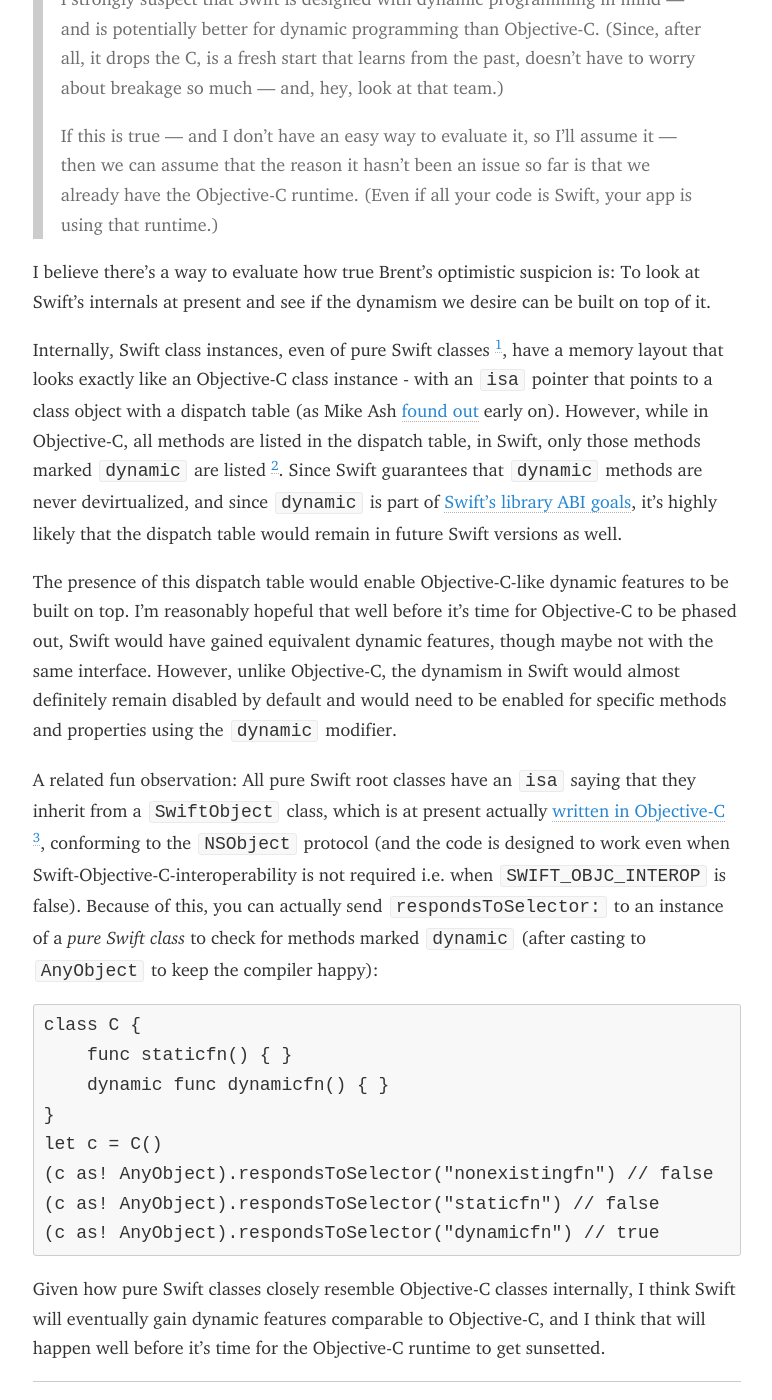
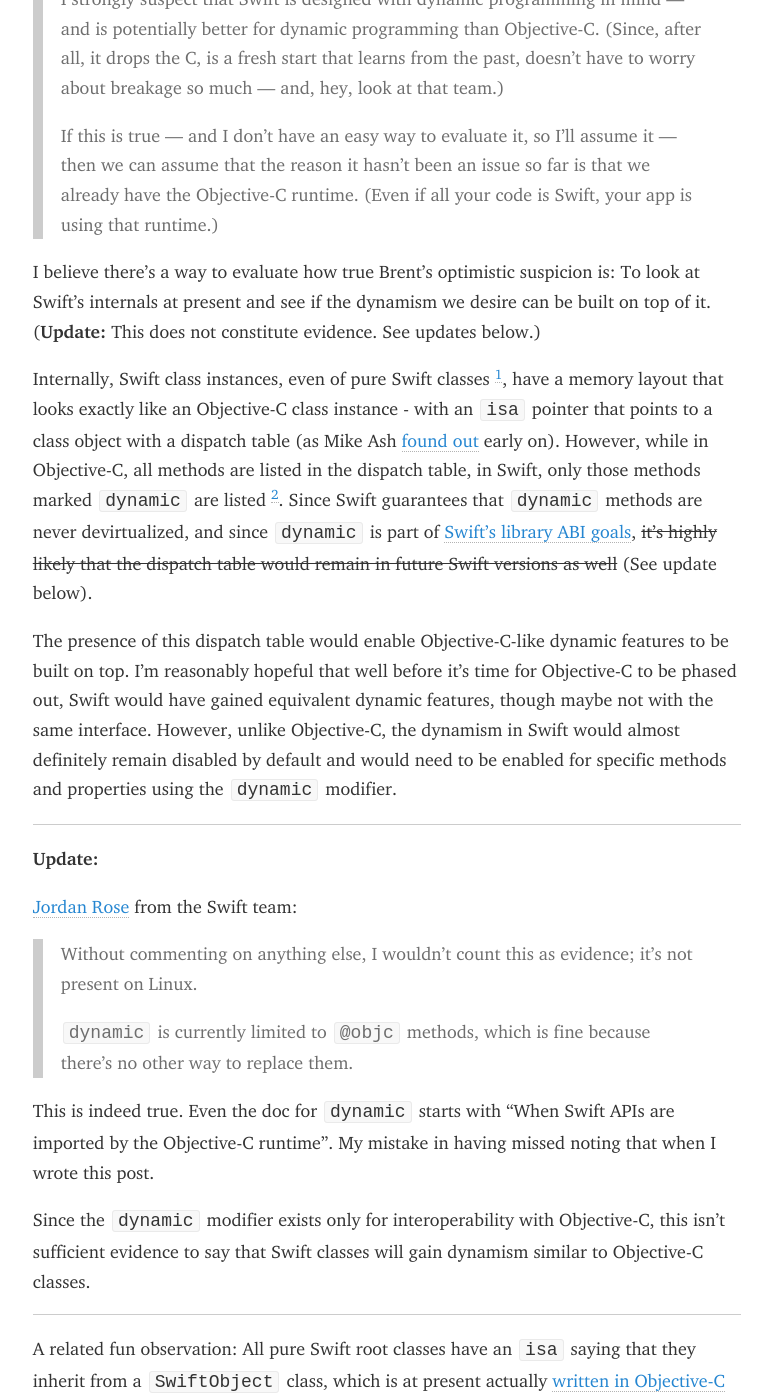
Before and after one commit to roop/roop.github.io, a Jekyll site: the page built from _posts/2016-05-25-a-dynamic-foundation.md, in a window 1280 px wide and 1400 px high, scrolled down 1007 px. Shown: the whole window, without its empty margins (253-1025 px from the left). Built offline with Jekyll 4.4.1, drawn with Linux system fonts in a browser that asks for light colours; some web fonts are replaced; some of the changed text lies outside the part shown.

Commit message:
Update last post after Jordan Rose's comments on Twitter

```diff
--- a/_posts/2016-05-25-a-dynamic-foundation.md
+++ b/_posts/2016-05-25-a-dynamic-foundation.md
@@ -53,7 +53,8 @@
 
 I believe there's a way to evaluate how true Brent's optimistic
 suspicion is: To look at Swift's internals at present and see if the
-dynamism we desire can be built on top of it.
+dynamism we desire can be built on top of it. (**Update:** This does
+not constitute evidence. See updates below.)
 
 Internally, Swift class instances, even of pure Swift classes [^1], have
 a memory layout that looks exactly like an Objective-C class instance -
@@ -62,9 +63,9 @@
 while in Objective-C, all methods are listed in the dispatch table, in
 Swift, only those methods marked `dynamic` are listed [^2]. Since Swift
 guarantees that `dynamic` methods are never devirtualized, and since
-`dynamic` is part of [Swift's library ABI goals][library_evolution], it's
+`dynamic` is part of [Swift's library ABI goals][library_evolution], <del>it's
 highly likely that the dispatch table would remain in future Swift versions
-as well.
+as well</del> (See update below).
 
 The presence of this dispatch table would enable Objective-C-like
 dynamic features to be built on top.  I'm reasonably hopeful that well
@@ -75,12 +76,30 @@
 enabled for specific methods and properties using the `dynamic`
 modifier.
 
+---
+**Update:**
+
+[Jordan Rose](https://twitter.com/UINT_MIN/status/735925069545754625) from the Swift team:
+
+> Without commenting on anything else, I wouldn't count this as evidence; it's not present on Linux.
+>
+> `dynamic` is currently limited to `@objc` methods, which is fine because there's no other way to replace them.
+
+This is indeed true. Even the doc for `dynamic` starts with “When Swift APIs are imported by the Objective-C runtime”. My mistake in having missed noting that when I wrote this post.
+
+Since the `dynamic` modifier exists only for interoperability with
+Objective-C, this isn't sufficient evidence to say that Swift classes
+will gain dynamism similar to Objective-C classes.
+
+---
+
 A related fun observation: All pure Swift root classes have an `isa`
 saying that they inherit from a `SwiftObject` class, which is at present
 actually [written in Objective-C][SwiftObject.mm] [^3], conforming to the
-`NSObject` protocol (and the code is designed to work even when
+`NSObject` protocol (<del>and the code is designed to work even when
 Swift-Objective-C-interoperability is not required i.e. when
-`SWIFT_OBJC_INTEROP` is false).
+`SWIFT_OBJC_INTEROP` is false</del> (**Update:** `SwiftObject` is [not even available](https://twitter.com/UINT_MIN/status/735928797745188864)
+when Swift-Objective-C-interoperability is off).
 Because of this, you can actually send `respondsToSelector:` to an
 instance of a _pure Swift class_ to check for methods marked `dynamic`
 (after casting to `AnyObject` to keep the compiler happy):
@@ -96,10 +115,32 @@
 (c as! AnyObject).respondsToSelector("dynamicfn") // true
 ~~~
 
+---
+**Update:**
+
+[Jordan Rose](https://twitter.com/UINT_MIN/status/735925203654430720):
+
+> A good amount of `SwiftObject` comes down to "there should be no problems putting a Swift object in an NSArray".
+
+That makes sense as well. Swift classes pose as Objective-C classes when
+interoperating with Objective-C so that the Objective-C code can talk to
+Swift without having to resort to Swift-specific hacks.
+
+---
+
 Given how pure Swift classes closely resemble Objective-C classes
 internally, I think Swift will eventually gain dynamic features
 comparable to Objective-C, and I think that will happen well before
 it's time for the Objective-C runtime to get sunsetted.
+
+---
+**Update:**
+
+[Jordan Rose](https://twitter.com/UINT_MIN/status/735936491742887936):
+
+> All of this doesn't mean we won't do it! It just means we won't do it just because Objective-C does it.
+
+So there's still hope. :)
 
 [library_evolution]: https://github.com/apple/swift/blob/master/docs/LibraryEvolution.rst
 [mike_ash]: https://www.mikeash.com/pyblog/friday-qa-2014-07-18-exploring-swift-memory-layout.html
```
